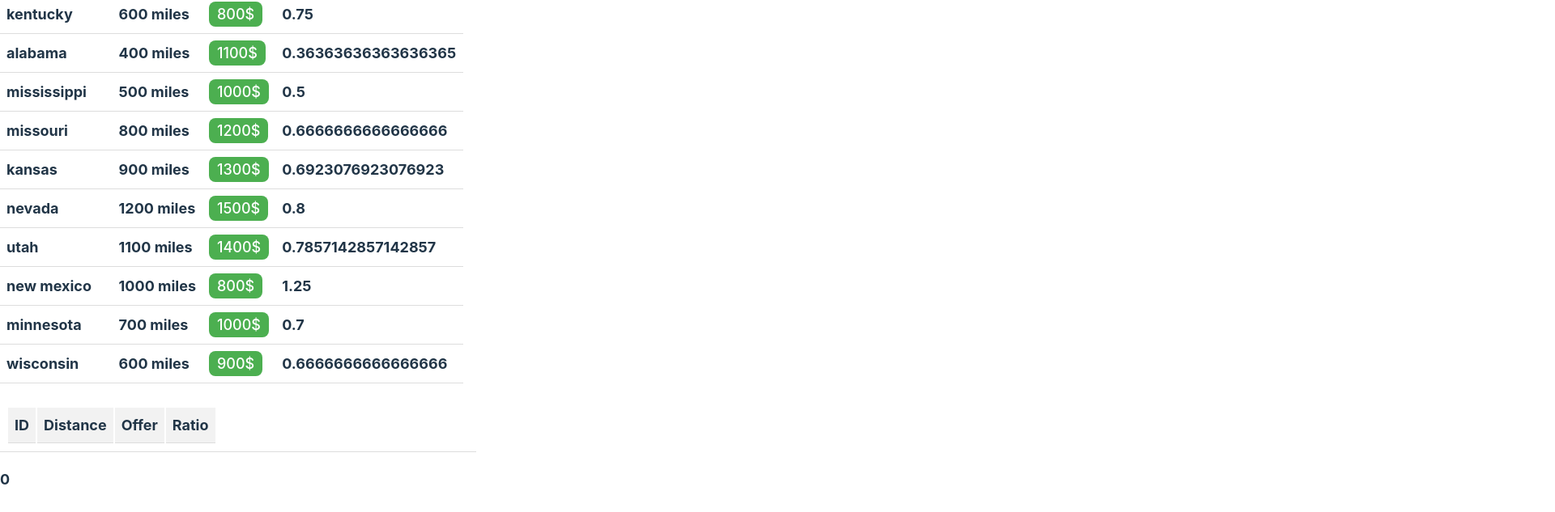
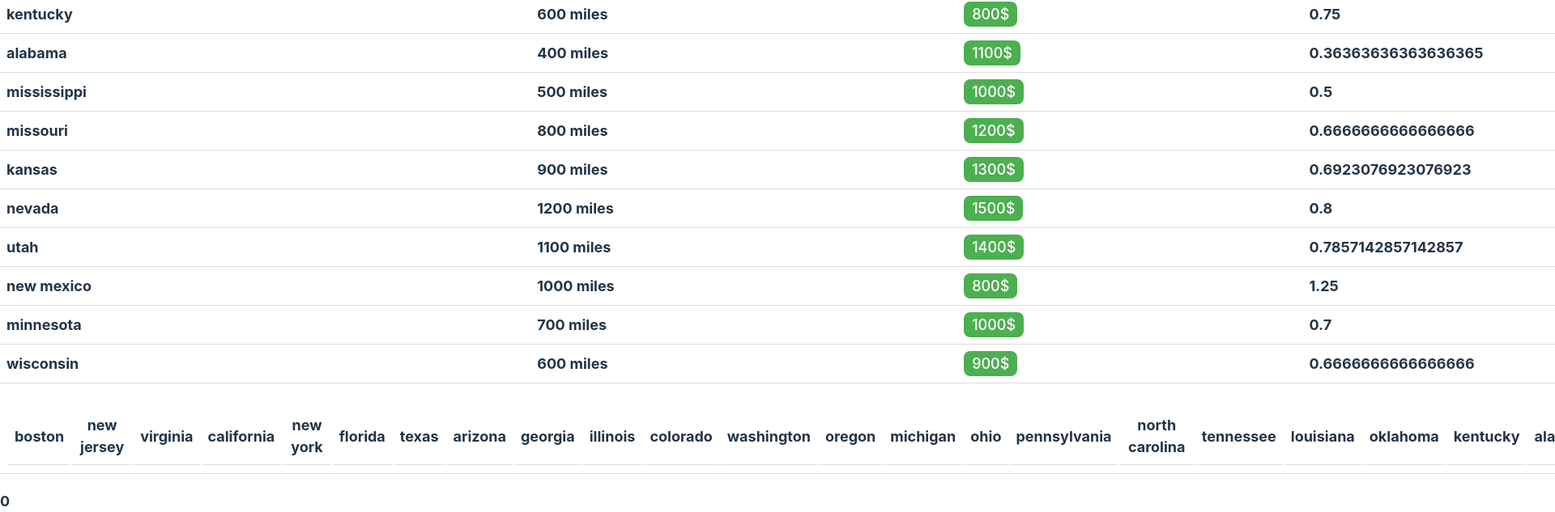
Before and after one commit to Netdreion/hauling-cars, a React (Vite) app: page / in a window 1280 px wide. Shown: the part 1050-1683 px from the top of the page at 81% size, 1920 px wide, since content can reach past the window. Before the commit the page ends 1656 px from the top, so only its background shows below. Built offline with nearby package versions, Linux system fonts and the light colour scheme.

Commit message:
mapping changed

```diff
--- a/src/components/home.jsx
+++ b/src/components/home.jsx
@@ -57,10 +57,10 @@ const HomePage = () => {
         <div className="subTable">
           <table>
             <tr>
-              <th className="header-cell">ID</th>
-              <th className="header-cell">Distance</th>
-              <th className="header-cell">Offer</th>
-              <th className="header-cell">Ratio</th>
+              {data.map((data) => {
+                const { id, distance, offer } = data;
+                return <th key={id}>{data.id}</th>;
+              })}
             </tr>
           </table>
           {locationList.length <= 3 ? (
```
